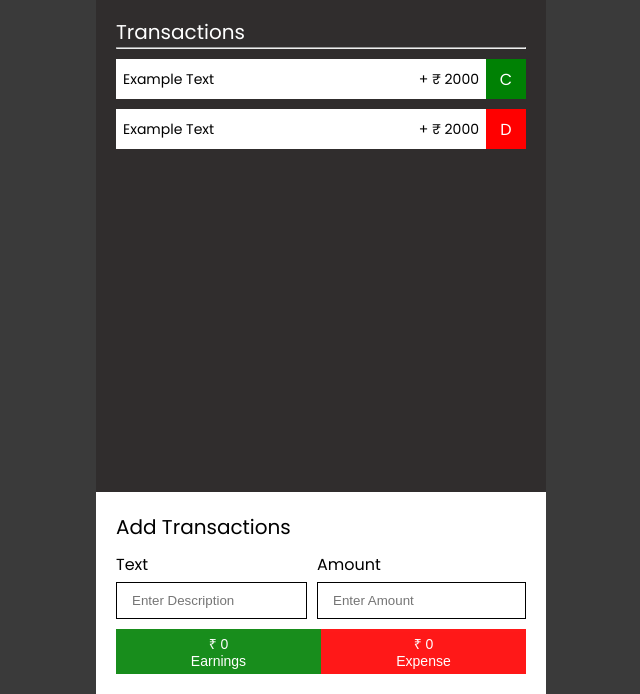
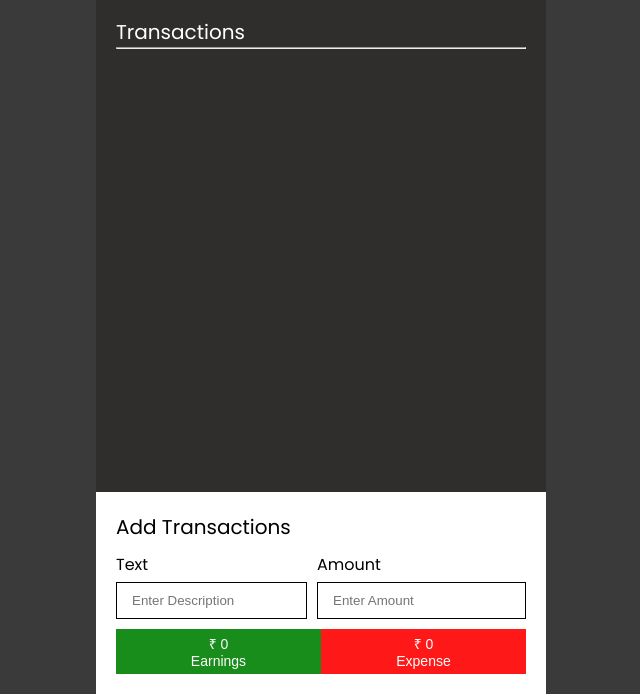
Before and after one commit to saitejaits/expense-Tracker, a plain HTML site: page index.html in a window 1280 px wide. Shown: the part 131-825 px from the top of the page, without its empty margins (319-959 px from the left). Drawn offline with Linux system fonts and the light colour scheme.

Commit message:
expense maintenace

```diff
--- a/index.html
+++ b/index.html
@@ -21,7 +21,7 @@
                 <h3>Transactions</h3>
                 <hr/>
                 <div class="transactions">
-                    <div class="transaction">
+                    <!-- <div class="transaction">
                         <div class="left">
                             <p>Example Text</p>
                             <p>+  ₹ 2000</p>
@@ -34,7 +34,7 @@
                             <p>+  ₹ 2000</p>
                         </div>
                         <div class="status debit">D</div>
-                    </div>
+                    </div> -->
                 </div>
             <section class="transaction-form">
                 <h3>Add Transactions</h3>
--- a/index.js
+++ b/index.js
@@ -15,12 +15,12 @@ const globalState = {
     //     amount:400,
     //     type:"debit",
     // }
-     {
-         id:Math.floor(math.random() * 1000),
-         text: "Example",
-         amount:10,
-         type: "credit",
-     }
+    //  {
+    //      id:Math.floor(Math.random() * 1000),
+    //      text: "Example",
+    //      amount:10,
+    //      type: "credit",
+    //  }
 ]
 }
 
```
Also changed, not shown: styles.css (+6 -7 lines).
